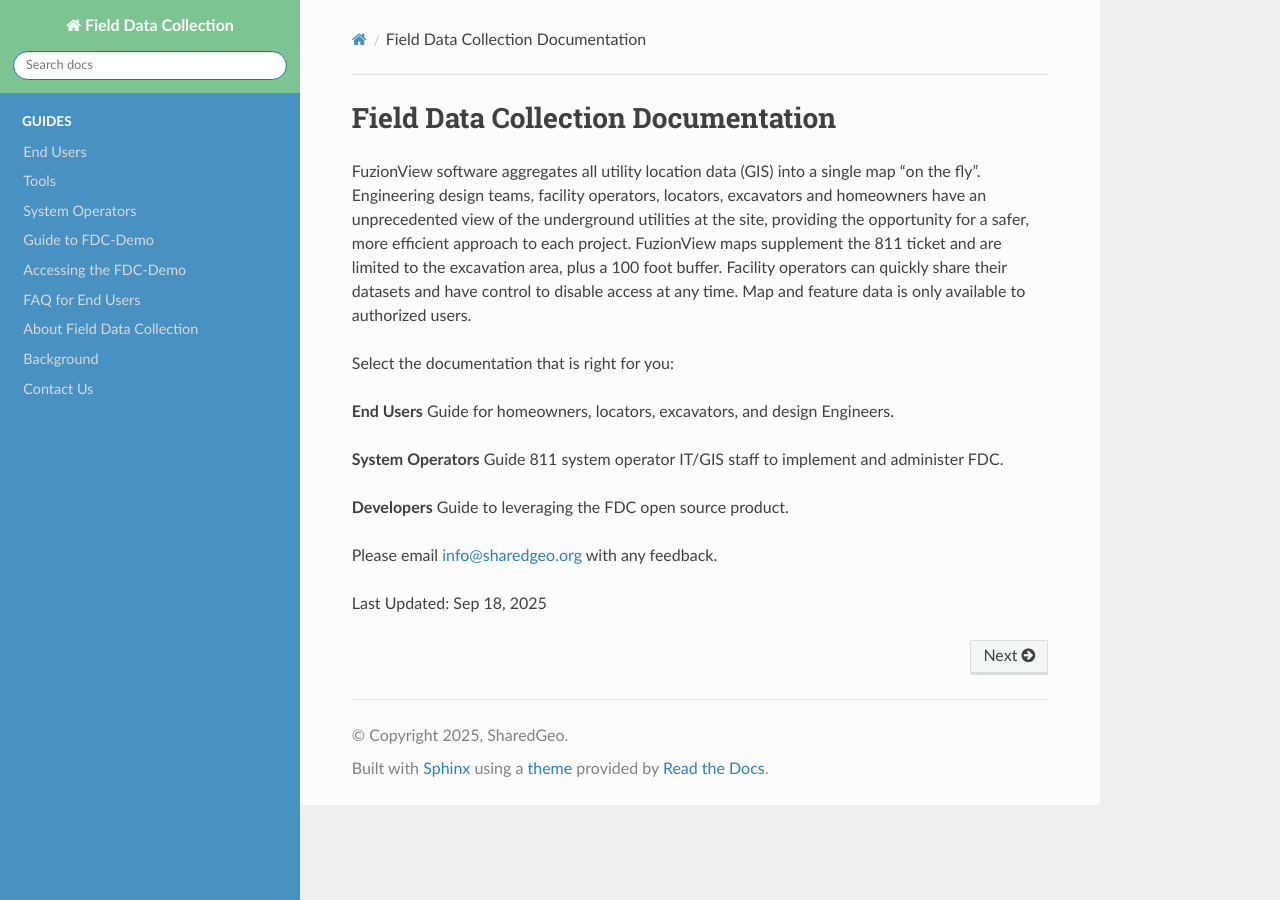
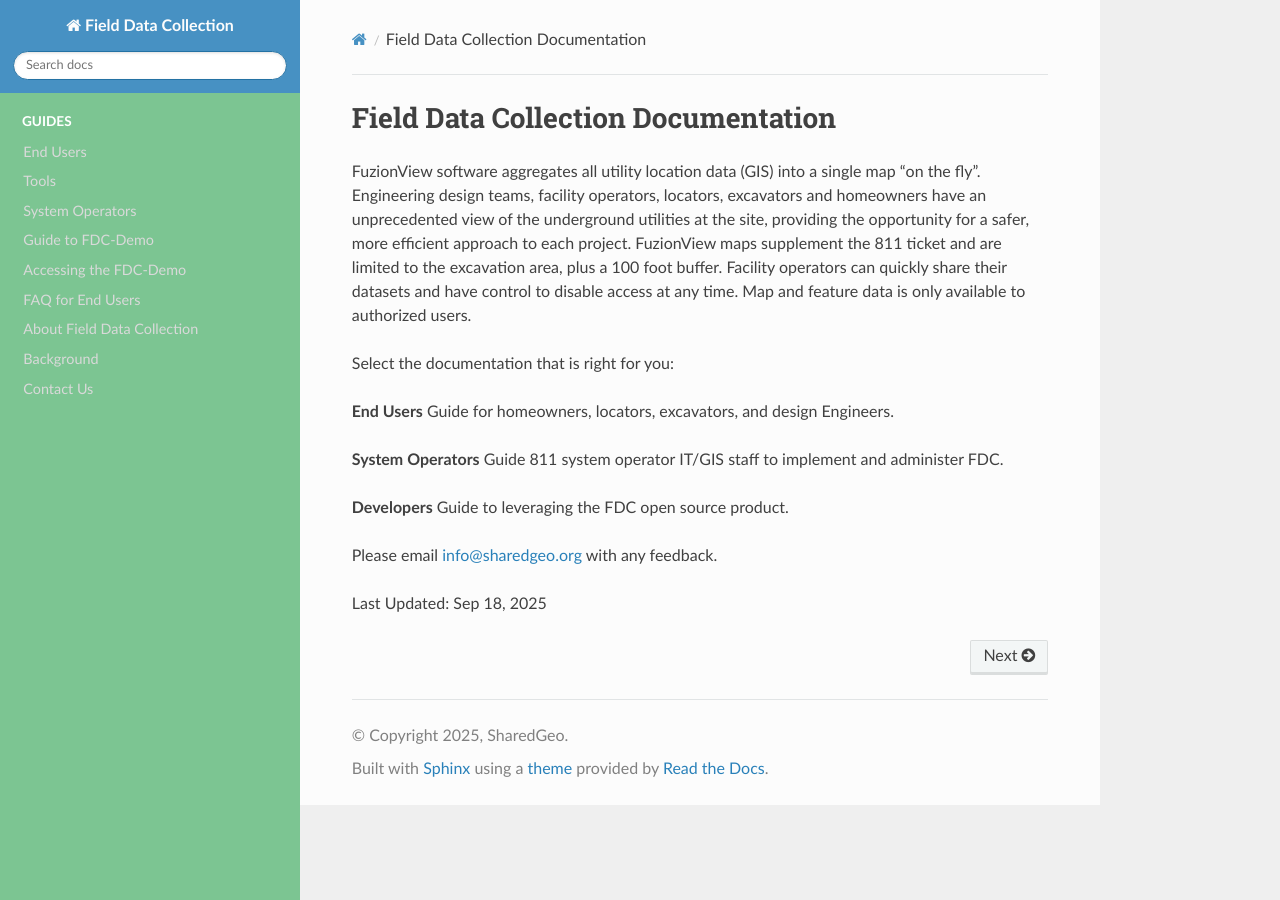
Before and after one commit to sharedgeo/FDC-Docs, a Sphinx documentation site: the page built from source/index.rst, in a window 1280 px wide. Built offline with Sphinx 7.4.7 and the Read the Docs theme 3.1.0, drawn with Linux system fonts in a browser that asks for light colours.

Commit message:
swapped colors

```diff
--- a/source/_static/css/custom.css
+++ b/source/_static/css/custom.css
@@ -2,12 +2,12 @@
 
 /* Change the background color of the navigation header */
 .wy-side-nav-search {
-    background: #7cc592; /* Map Green*/
+    background:#4791c3 /* FDC Blue*/
 }
 
 /* Change the background color of the main sidebar menu */
 .wy-nav-side {
-    background:#4791c3 /* FDC Blue*/
+    background: #7cc592; /* Map Green*/
 }
 
 .icon-home {
```
